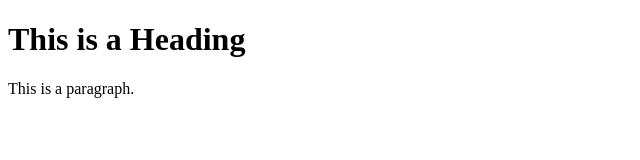
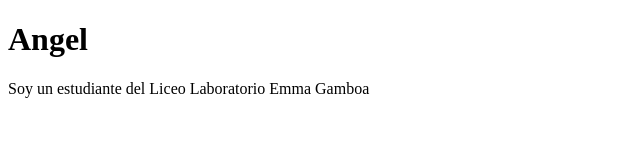
Before and after one commit to angelcr2010/angelcr, a plain HTML site: page index.html in a window 1280 px wide. Shown: the whole page, without its empty margins (0-640 px from the left). Drawn offline with Linux system fonts and the light colour scheme.

Commit message:
Update index.html

```diff
--- a/index.html
+++ b/index.html
@@ -1,12 +1,12 @@
 <!DOCTYPE html>
 <html>
 <head>
-<title>Page Title</title>
+<title>Angel</title>
 </head>
 <body>
 
-<h1>This is a Heading</h1>
-<p>This is a paragraph.</p>
+<h1>Angel</h1>
+<p>Soy un estudiante del Liceo Laboratorio Emma Gamboa</p>
 
 </body>
 </html>
```
